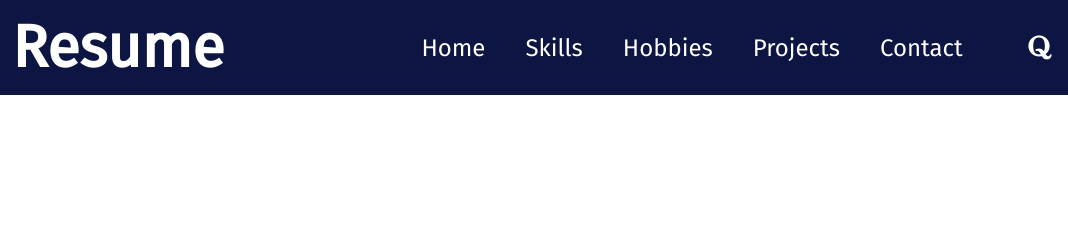
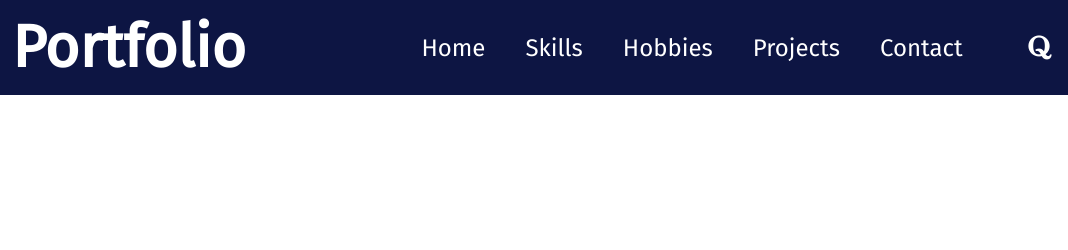
Before and after one commit to adityakp1/resume, a plain HTML site: page index.html in a window 1280 px wide. Shown: the top 250 px of the page, 0-1068 px from the left. Drawn offline with Linux system fonts and the light colour scheme.

Commit message:
Update index.html

```diff
--- a/index.html
+++ b/index.html
@@ -5,7 +5,7 @@
     <meta charset="UTF-8">
     <meta http-equiv="X-UA-Compatible" content="IE=edge">
     <meta name="viewport" content="width=device-width, initial-scale=1.0">
-    <title>Resume</title>
+    <title>Personal Portfolio</title>
 
     <link href="https://fonts.googleapis.com/css2?family=Fira+Sans&display=swap" rel="stylesheet">
     <link href="https://fonts.googleapis.com/css2?family=Poppins:wght@300&display=swap" rel="stylesheet">
@@ -13,11 +13,14 @@
     <!-- Font Awesome Cdn -->
     <link rel="stylesheet" href="https://stackpath.bootstrapcdn.com/font-awesome/4.7.0/css/font-awesome.min.css">
 
+    <!-- Decription  -->
+    <meta name="description" content="Hello visitors, Welcome to my Personal Portfolio webpage.">
     <!-- CSS class path -->
     <link rel="stylesheet" href="cv.css">
 
     <!-- Website icon -->
-    <link rel="shortcut icon" type="image/png" href="https://www.pngrepo.com/png/354267/512/reapp.png">
+    <link rel="icon" href="img/reapp.ico">
+    <link rel="shortcut icon" href="img/reapp.ico" type="image/x-icon">
 
     <!-- Phone Responsive 0px to 400px -->
     <link rel="stylesheet" href="phone.css">
@@ -34,7 +37,7 @@
     <!-- Navigation Section -->
     <nav  id="home" class="navbar">
         <div class="logo">
-            <h1>Resume</h1>
+            <h1>Portfolio</h1>
         </div>
         <div class="navlinks-box">
             <div class="nav-links">
@@ -296,6 +299,7 @@
             if (document.body.scrollTop > 80 || document.documentElement.scrollTop > 800) {
                 topbutton.style.display = "block";
 
+
             } else{
                 topbutton.style.display = "none";
             }
```
